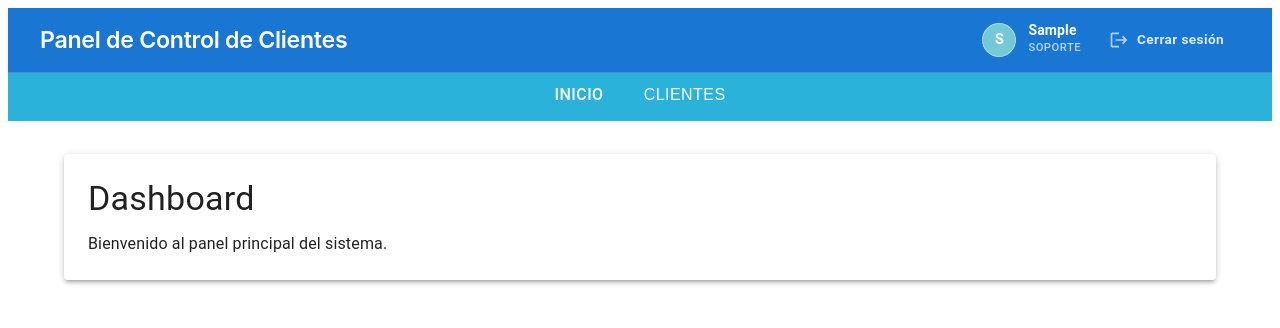
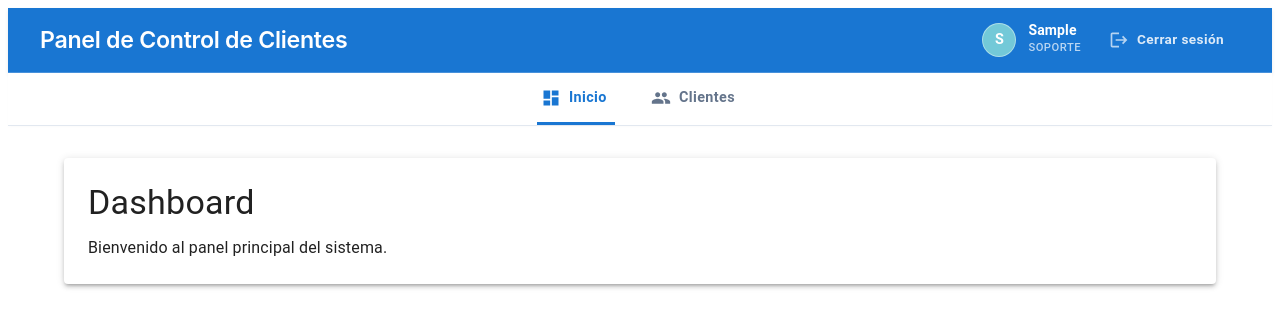
Before and after one commit to TomasTastaca/pv_tp_integrador_grupo16, a React (Vite) app: page /login in a window 1280 px wide. Both pictures are taken after typing "Sample" into the empty fields and a click on the button "INGRESAR". Shown: the top 328 px of the page. Built offline with nearby package versions, Linux system fonts and the light colour scheme.

Commit message:
Completo el estilo de Nav

```diff
--- a/src/components/layout/Nav.jsx
+++ b/src/components/layout/Nav.jsx
@@ -1,19 +1,23 @@
 import { Box, Button } from "@mui/material";
-import { Link } from "react-router-dom";
+import { Link, useLocation } from "react-router-dom";
+import DashboardIcon from '@mui/icons-material/Dashboard';
+import PeopleIcon from '@mui/icons-material/People';
 
 const Nav = () => {
+  const location = useLocation();
+
   return (
     <Box
       sx={{
         display: "flex",
         justifyContent: "center",
         alignItems: "center",
-        gap: 3,
-        px: 1,
-        py: 0.5,
-        borderBottom: "1px solid #ffffff",
-        backgroundColor: "#2ab2db",
-        color: "#ffffffec",
+        gap: 4,
+        px: 2,
+        py: 0,
+        backgroundColor:"#ffffff",
+        borderBottom: "1px solid #e2e8f0",
+        boxShadow: "0 1px 3px rgba(0,0,0,0.02)"
 
       }}
     >
@@ -21,11 +25,19 @@ const Nav = () => {
         component={Link}
         to="/dashboard"
         variant="text"
-        sx={{ color: "#ffffff", fontSize: "1rem",
-            bottom: "2px",
-            //backgroundColor: "#8edbf3",
-            ":hover": {
-                backgroundColor: "#31caf8"
+        startIcon={<DashboardIcon sx={{fontSize: "1.1rem"}}/>}
+        sx={{ color: location.pathname === "/dashboard" ? "#1976d2" : "#64748b",
+          fontSize: "0.9rem",
+          fontWeight: 600,
+          textTransform: "none",
+          px: 1,
+          py: 1.5,
+          borderRadius: "0px",
+          borderBottom: location.pathname === "/dashboard" ? "3px solid #1976d2" : "3px solid transparent",
+          transition: "all 0.2s ease",
+          "&:hover": {
+            backgroundColor: "transparent",
+            color: "#1967d2"
             }
          }}
       >
@@ -36,10 +48,19 @@ const Nav = () => {
         component={Link}
         to="/clientes"
         variant="text"
-        sx={{ color: "#ffffff" , fontFamily: "Arial, sans-serif", fontSize: "1rem",
-            bottom: "2px",
-            ":hover": {
-                backgroundColor: "#31caf8"
+        startIcon={<PeopleIcon sx={{ fontSize: "1.1rem" }} />}
+        sx={{ color: location.pathname === "/clientes" ? "#1976d2" : "#64748b",
+          fontSize: "0.9rem",
+          fontWeight: 600,
+          textTransform: "none",
+          px: 1,
+          py: 1.5,
+          borderRadius: "0px",
+          borderBottom: location.pathname === "/clientes" ? "3px solid #1976d2" : "3px solid transparent",
+          transition: "all 0.2s ease",
+          "&:hover": {
+            backgroundColor: "transparent",
+            color: "#1976d2"
             }
          }}
       >
```
